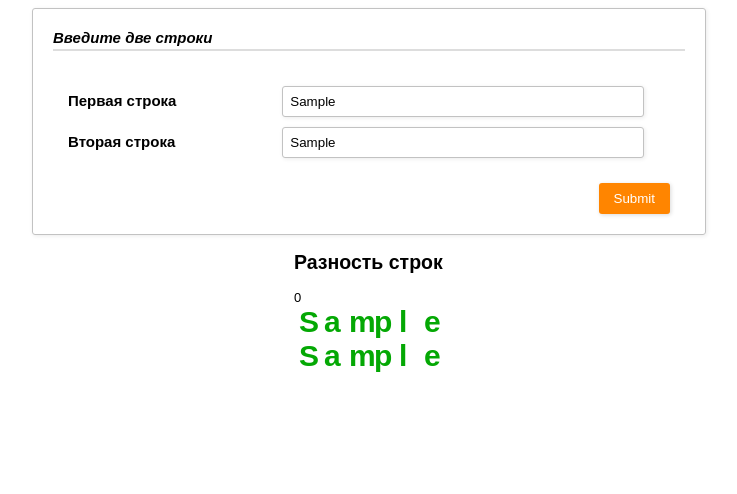
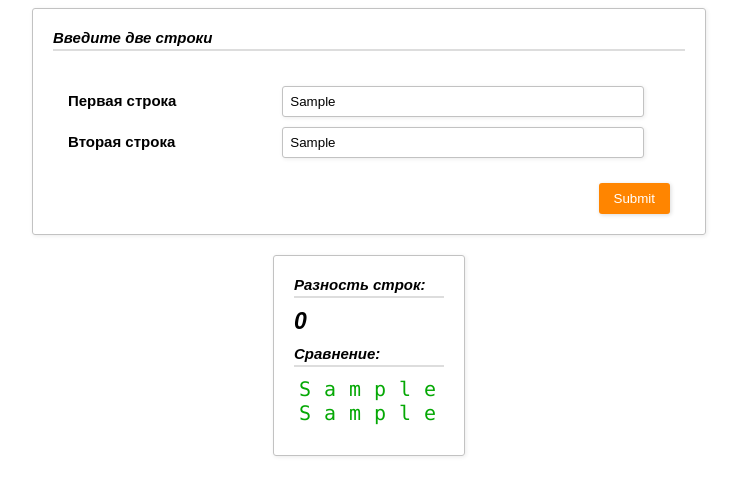
Before and after one commit to VeronikaLapa/StringCompareApp, a plain HTML site: page index.html in a window 1280 px wide. Both pictures are taken after typing "Sample", "Sample" into the empty fields and a click on the input 905 px from the left and 198 px from the top of the page. Shown: the whole page, without its empty margins (271-1008 px from the left). Drawn offline with Linux system fonts and the light colour scheme.

Commit message:
style added

```diff
--- a/index.html
+++ b/index.html
@@ -8,7 +8,7 @@
   <body>
     <div class="content">
       <div class="content__form border_box">
-        <div class="form-header">Введите две строки</div>
+        <div class="header">Введите две строки</div>
         <form
           class="inputs"
           name="string-form"
@@ -37,13 +37,16 @@
           <input type="submit" class="submit-button form__button"/>
         </form>
       </div>
-      <div class="result">
+      <div class="result border_box">
         <div class="difference">
-          <h2>Разность строк</h2>
+          <div class="header">Разность строк:</div>
           <div class="difference__value">0</div>
         </div>
-        <div class="string-result" id="first-result"></div>
-        <div class="string-result" id="second-result"></div>
+        <div class="compare">
+          <div class="header">Сравнение:</div>
+          <div class="string-result"></div>
+        </div>
+
       </div>
     </div>
     <script src="src/solver.js"></script>
--- a/src/index.css
+++ b/src/index.css
@@ -1,7 +1,6 @@
 .content__form {
   width: 50%;
   margin: auto;
-  padding: 20px;
 }
 
 .border_box {
@@ -13,12 +12,13 @@
   -webkit-border-radius: 3px;
   -moz-border-radius: 3px;
 
+  padding: 20px;
 }
 
 .inputs {
   padding: 15px;
 }
-.form-header{
+.header{
   font-weight: bold;
   font-style: italic;
   border-bottom: 2px solid #ddd;
@@ -37,6 +37,7 @@
   flex-direction: column;
   justify-content: space-around;
   font: 13px Arial, Helvetica, sans-serif;
+  min-width: 370px;
 }
 .input__label {
   display: inline-block;
@@ -78,14 +79,37 @@
 .string-result {
   display: flex;
   flex-direction: row;
+  width: 100%;
+  overflow-x: auto;
+
 
   font-size: 30px;
   font-weight: bold;
 }
+.letter-box {
+  margin-bottom: 10px;
+}
 .letter {
+  font: 20px Consolas, monospace, serif;
   width: 15px;
   margin: 0 5px;
+  color: #ff4136;
 }
 .same-letter {
   color: #04a804;
 }
+
+.result {
+  margin-top: 20px;
+  max-width: 90vw;
+}
+
+.difference {
+  margin-bottom: 10px;
+}
+
+.difference__value {
+  font-weight: bold;
+  font-size: 23px;
+  font-style: italic;
+}
--- a/src/index.js
+++ b/src/index.js
@@ -1,4 +1,5 @@
 function onSubmit() {
+  document.getElementsByClassName('result')[0].hidden = false;
   const s1 = document.getElementById('first-string').value;
   const s2 = document.getElementById('second-string').value;
   console.log(s1, s2);
@@ -14,11 +15,8 @@ function createLetterNode(ch) {
 }
 function changeResult(compareResult) {
   document.getElementsByClassName('difference__value')[0].innerHTML = compareResult.dif;
-  [].slice
-    .call(document.getElementsByClassName('string-result'))
-    .forEach(stringResult => (stringResult.innerHTML = ''));
-  const string1 = document.getElementById('first-result');
-  const string2 = document.getElementById('second-result');
+  const stringResult = document.getElementsByClassName('string-result')[0];
+  stringResult.innerHTML = '';
   for (let i = 0; i < compareResult.s1Result.length; ++i) {
     const newLetter1 = createLetterNode(compareResult.s1Result[i]);
     const newLetter2 = createLetterNode(compareResult.s2Result[i]);
@@ -26,7 +24,13 @@ function changeResult(compareResult) {
       newLetter1.classList.add('same-letter');
       newLetter2.classList.add('same-letter');
     }
-    string1.appendChild(newLetter1);
-    string2.appendChild(newLetter2);
+    const compareLetter = document.createElement('div');
+    compareLetter.classList.add('letter-box');
+    compareLetter.appendChild(newLetter1);
+    compareLetter.appendChild(newLetter2);
+    stringResult.appendChild(compareLetter);
   }
 }
+document.addEventListener('DOMContentLoaded', function() {
+  document.getElementsByClassName('result')[0].hidden = true;
+});
```
